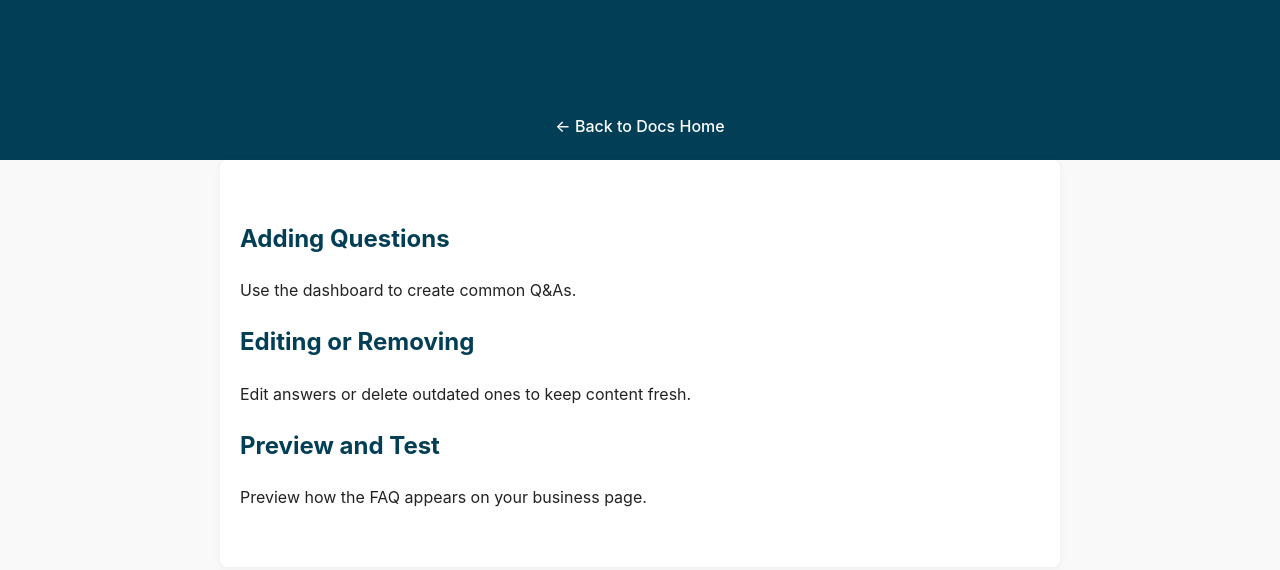
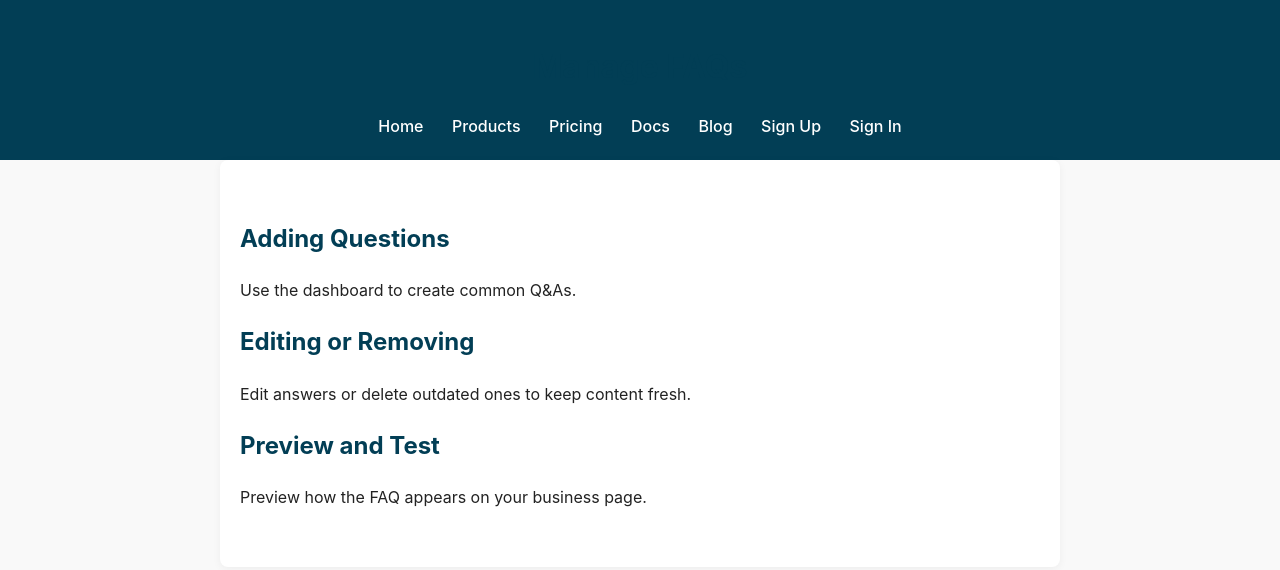
Before and after one commit to minhasongcode/minhasongcode.github.io, a plain HTML site: page docs/faq-management.html in a window 1280 px wide. Drawn offline with Linux system fonts and the light colour scheme.

Commit message:
Update faq-management.html

```diff
--- a/docs/faq-management.html
+++ b/docs/faq-management.html
@@ -8,7 +8,13 @@
   <header>
     <h1>Manage FAQs</h1>
     <nav>
-      <a href="/docs/index.html">← Back to Docs Home</a>
+      <a href="/">Home</a>
+      <a href="/products.html">Products</a>
+      <a href="/pricing.html">Pricing</a>
+      <a href="/docs/">Docs</a>
+      <a href="/blog/">Blog</a>
+      <a href="/signup.html">Sign Up</a>
+      <a href="/signin.html">Sign In</a>
     </nav>
   </header>
   <main>
```
